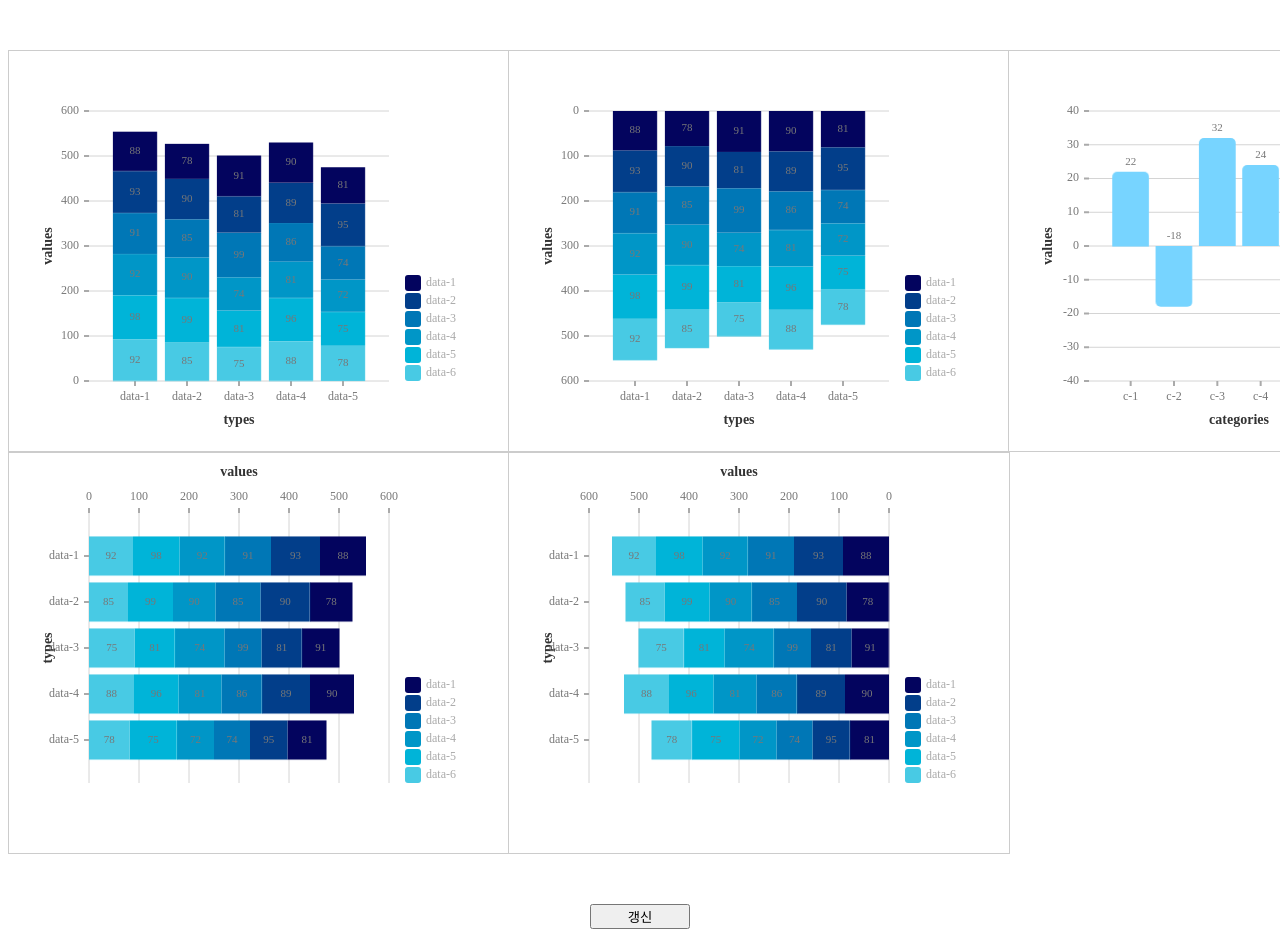
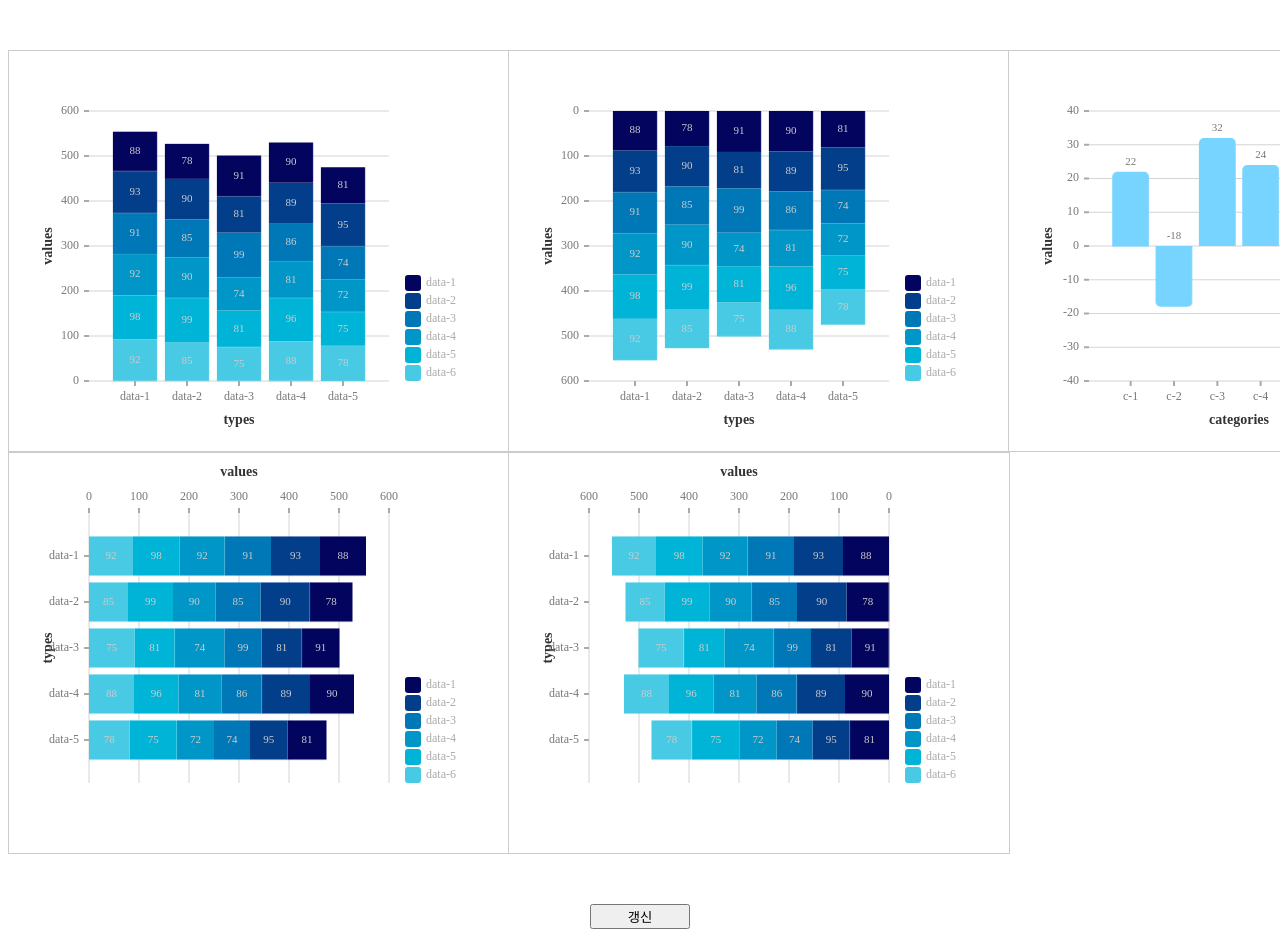
Before and after one commit to sdh20282/jetty-chart, a React (Create React App) app: page / in a window 1280 px wide. Shown: the top 937 px of the page. Built offline with nearby package versions, Linux system fonts and the light colour scheme.

Commit message:
Feat : stacked-bar chart 음수 경우 고려

```diff
--- a/src/App.jsx
+++ b/src/App.jsx
@@ -22,7 +22,7 @@ function App() {
 
     const arr2 = [];
 
-    for (let index = 0; index < counts[Math.floor(Math.random() * counts.length)]; index++) {
+    for (let idx = 0; idx < counts[Math.floor(Math.random() * counts.length)]; idx++) {
       const temp = [];
 
       for (let index = 0; index < 6; index++) {
@@ -31,7 +31,7 @@ function App() {
 
       arr2.push({
         value: temp,
-        label: "data-" + (index + 1)
+        label: "data-" + (idx + 1)
       });
     }
 
@@ -56,106 +56,6 @@ function App() {
           gap: "0"
         }}
       >
-        {/* <NormalBar
-          data={data}
-          keys={["data-1"]}
-          xLegend={"categories"}
-          yLegend={"values"}
-          normalSettings={{ colorPalette: ["#A0ADFF"] }}
-          barSettings={{
-            barBorderRadius: 20
-          }}
-          animationSettings={{
-            barSettings: {
-              translateItemDelay: 0.1
-            }
-          }}
-        />
-        <NormalBar
-          data={data}
-          keys={["data-1"]}
-          xLegend={"categories"}
-          yLegend={"values"}
-          normalSettings={{ reverse: true, colorPalette: ["#F1948A", "#82E0AA", "#D7BDE2"] }}
-          barSettings={{
-            barOpacity: 0.2,
-            barGap: 0.05,
-            barOnlyUpperRadius: false,
-            labelColor: "#F1948A"
-          }}
-          animationSettings={{
-            axisYGridLineSettings: { renderType: "fade", renderItemDelay: 0 },
-            axisYLabelSettings: {
-              translateLabel: false,
-              renderItemDelay: 0
-            },
-            axisXLabelSettings: {
-              translateLabel: false,
-              renderItemDelay: 0
-            },
-            barSettings: {
-              renderType: "fade",
-              translateBar: false
-            }
-          }}
-        />
-        <NormalBar
-          data={data}
-          keys={["data-1"]}
-          xLegend={"categories"}
-          yLegend={"values"}
-          normalSettings={{ horizontal: true, colorPalette: ["#82E0AA", "#D7BDE2"] }}
-          animationSettings={{
-            barSettings: {
-              renderType: "fade",
-              renderTimingFunction: "linear",
-              textRenderTimingFunction: "linear",
-              translateTimingFunction: "linear",
-              renderStartDelay: 2
-            }
-          }}
-        />
-        <NormalBar
-          data={data}
-          keys={["data-1"]}
-          xLegend={"categories"}
-          yLegend={"values"}
-          normalSettings={{ horizontal: true, colorPalette: ["#D7BDE2"] }}
-          barSettings={{
-            barGap: 0.5,
-            useLabel: false
-          }}
-          animationSettings={{
-            barSettings: {
-              renderType: "grow-async",
-              translateBar: false
-            }
-          }}
-        />
-        <NormalBar
-          data={data}
-          xLegend={"categories"}
-          yLegend={"values"}
-          normalSettings={{
-            horizontal: true,
-            reverse: true,
-            colorPalette: ["#03045e", "#023e8a", "#0077b6", "#0096c7", "#00b4d8", "#48cae4", "#90e0ef", "#caf0f8"],
-            useVariousColors: true
-          }}
-          barSettings={{
-            labelPosition: "under"
-          }}
-          animationSettings={{
-            axisYGridLineSettings: { renderType: "fade" },
-            barSettings: {
-              renderType: "fade",
-              textRenderType: "fade",
-              translateBar: false,
-              renderItemDelay: 0,
-              textRenderItemDelay: 0
-            }
-          }}
-        /> */}
         <StackedBar
           data={data2}
           keys={["data-1", "data-2", "data-3", "data-4", "data-5", "data-6"]}
--- a/src/jetty-chart/src/bars/stacked-bar/stacked-bar.js
+++ b/src/jetty-chart/src/bars/stacked-bar/stacked-bar.js
@@ -268,13 +268,21 @@ const StackedBar = ({
                 }}
               >
                 {nowData.value.map((d, idx) => {
-                  const { nowHeight, nowPosition } = calculateStackedBarBase({
+                  let { nowHeight, nowPosition } = calculateStackedBarBase({
                     rectHeight: horizontal ? rectWidth : rectHeight,
                     values: nowData.value,
                     idx: horizontal ? nowData.value.length - 1 - idx : idx,
                     totalValue: nowTotalValue,
                     reverseOrder
                   });
+
+                  if (nowTotalValue < 0) {
+                    nowPosition = -nowPosition;
+                  }
+
+                  if (reverse) {
+                    nowPosition = -nowPosition;
+                  }
 
                   const nowRectWidth = Math.abs(horizontal ? nowHeight : rectWidth);
                   const nowRectHeight = Math.abs(horizontal ? rectHeight : nowHeight);
--- a/src/jetty-chart/src/common/bar-common/exception/check-stacked-bar-exception.js
+++ b/src/jetty-chart/src/common/bar-common/exception/check-stacked-bar-exception.js
@@ -214,7 +214,7 @@ const stackedBarSetting = {
     labelSize: 11,
     labelWeight: 500,
     labelOpacity: 1,
-    labelColor: "#777",
+    labelColor: "#ccc",
     labelInvisibleHeight: 0
   },
   animationSettings: {
```
